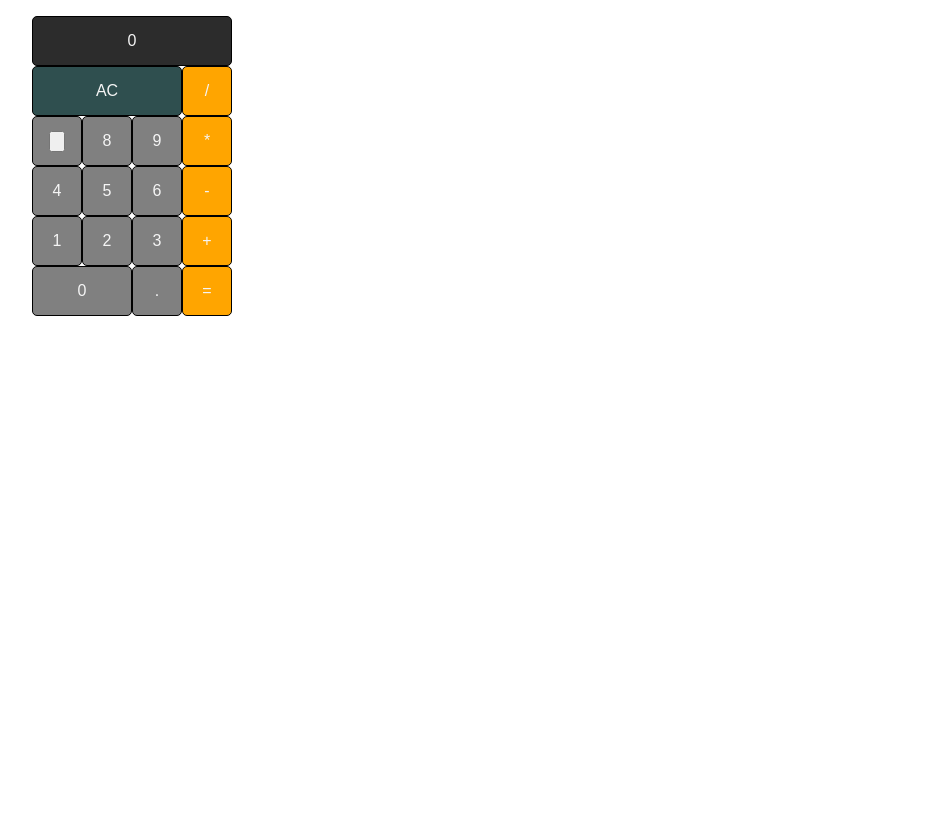
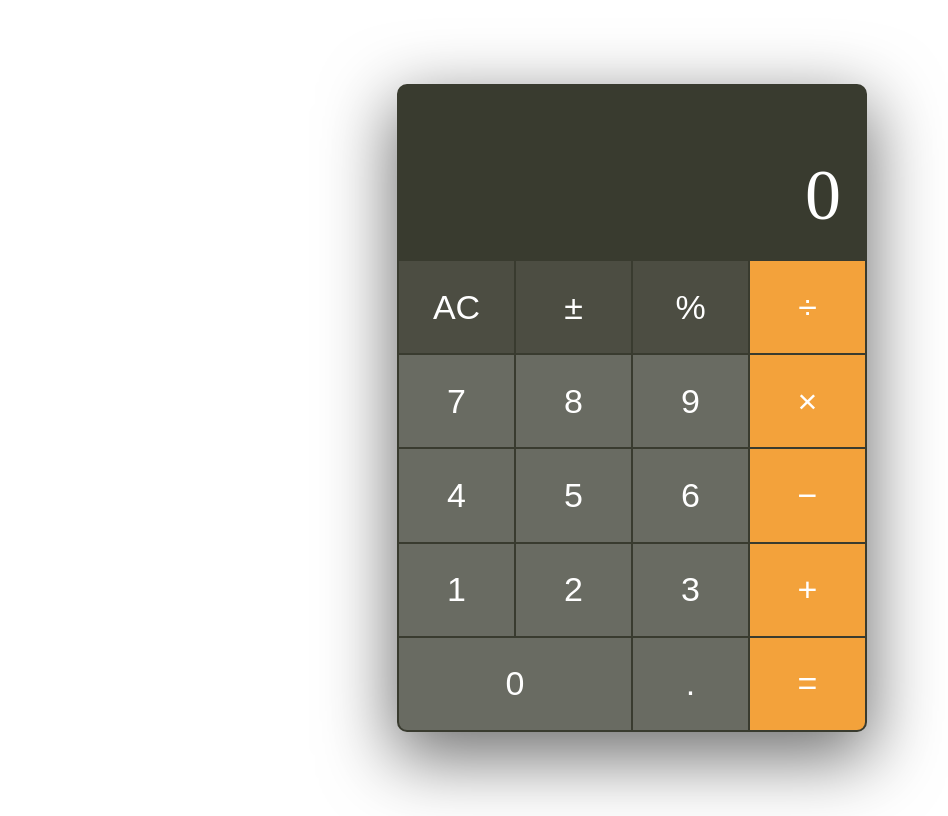
Before and after one commit to jlmdev/react-calculator, a React (Create React App) app: page / in a window 1280 px wide. Shown: the whole page, without its empty margins (8-956 px from the left). Built offline with nearby package versions, Linux system fonts and the light colour scheme; the HTML template or start-up script is replaced by a standard one.

Commit message:
imported template

```diff
--- a/src/App.jsx
+++ b/src/App.jsx
@@ -1,47 +1,8 @@
-import React, { useState } from 'react'
-
-function handleClick(event) {
-  console.log('click')
-}
+import React from 'react'
+import { Calculator } from './components/Calculator'
 
 function App() {
-  const [result, setResult] = useState(0)
-  const [firstOperandArray, setFirstOperandArray] = useState([])
-  const [secondOperandArray, setSecondOperandArray] = useState([])
-  const [enableSecondOperandArray, setEnableSecondOperandArray] = useState(
-    false
-  )
-  const [operators, setOperators] = useState([])
-  const [display, setDisplay] = useState(0)
-  const digits = [0, 1, 2, 3, 4, 5, 6, 7, 8, 9]
-  const operatorButtons = ['/', '*', '-', '+']
-
-  return (
-    <div>
-      <ul className="calculatorDisplay">
-        <li className="readout">{display}</li>
-        <li className="clear">AC</li>
-        <li className="operatorButton">/</li>
-        <li className="digitButton">
-          <input type="button" onClick={handleClick} />
-        </li>
-        <li className="digitButton">8</li>
-        <li className="digitButton">9</li>
-        <li className="operatorButton">*</li>
-        <li className="digitButton">4</li>
-        <li className="digitButton">5</li>
-        <li className="digitButton">6</li>
-        <li className="operatorButton">-</li>
-        <li className="digitButton">1</li>
-        <li className="digitButton">2</li>
-        <li className="digitButton">3</li>
-        <li className="operatorButton">+</li>
-        <li className="zeroButton">0</li>
-        <li className="digitButton">.</li>
-        <li className="operatorButton">=</li>
-      </ul>
-    </div>
-  )
+  return <Calculator />
 }
 
 export default App
--- /dev/null
+++ b/src/components/Calculator.jsx
@@ -0,0 +1,33 @@
+
+import React from 'react'
+
+export function Calculator() {
+  return (
+    <main>
+      <div className="calculator">
+        <div className="display">0</div>
+        <div className="buttons">
+          <button className="button fn">AC</button>
+          <button className="button fn">&#177;</button>
+          <button className="button fn">&#37;</button>
+          <button className="button op">&#247;</button>
+          <button className="button">7</button>
+          <button className="button">8</button>
+          <button className="button">9</button>
+          <button className="button op">&#215;</button>
+          <button className="button">4</button>
+          <button className="button">5</button>
+          <button className="button">6</button>
+          <button className="button op">&#8722;</button>
+          <button className="button">1</button>
+          <button className="button">2</button>
+          <button className="button">3</button>
+          <button className="button op">&#43;</button>
+          <button className="button x2">0</button>
+          <button className="button">.</button>
+          <button className="button op">&#61;</button>
+        </div>
+      </div>
+    </main>
+  )
+}
--- a/src/index.scss
+++ b/src/index.scss
@@ -1,57 +1,57 @@
-:root {
-  font: 16px / 1 sans-serif;
-}
-
-html {
-  height: 100%;
-}
-
-body {
-  margin: 0;
-  min-height: 100%;
-}
-
-.calculatorDisplay {
-  list-style: none;
-  display: grid;
-  grid-template-columns: 50px 50px 50px 50px;
-  grid-template-rows: 50px 50px 50px 50px 50px 50px;
-}
-
-.calculatorDisplay li {
+main {
+  height: 100vh;
   display: flex;
   justify-content: center;
   align-items: center;
-  border: 1px solid black;
-  border-radius: 5px;
-  color: whitesmoke;
 }
-
-.calculatorDisplay .readout {
-  grid-area: 1/1/1/5;
-  background-color: rgb(44, 44, 44);
+.calculator {
+  height: 644px;
+  width: 466px;
+  background-color: #393b2f;
+  box-shadow: 0 22px 70px 4px rgba(0, 0, 0, 0.56);
+  border-radius: 10px;
+  overflow: hidden;
+  padding: 2px;
+  display: flex;
+  flex-direction: column;
+}
+.display {
+  margin-top: 44px;
+  padding: 24px;
+  font-size: 72px;
   text-align: right;
+  color: white;
 }
-
-.clear {
-  grid-area: 2/1/2/4;
-  background-color: darkslategray;
+.buttons {
+  flex: 1;
+  display: grid;
+  grid-template-columns: repeat(4, 1fr);
+  grid-gap: 2px;
 }
-
-.zeroButton {
-  grid-area: 6/1/6/3;
-  background-color: gray;
+.button {
+  display: flex;
+  border: none;
+  justify-content: center;
+  align-items: center;
+  background-color: #696b62;
+  color: white;
+  font-size: 34px;
 }
-
-.operatorButton {
-  background-color: orange;
+.button:active {
+  opacity: 60%;
 }
-
-.digitButton {
-  background-color: gray;
+.button.x2 {
+  grid-column: span 2;
 }
-
-button {
-  height: 100%;
-  width: 100%;
+.button.fn {
+  background-color: #4c4d42;
 }
+.button.op {
+  background-color: #f3a23b;
+}
+.button:nth-last-child(3) {
+  border-bottom-left-radius: 8px;
+}
+.button:last-child {
+  border-bottom-right-radius: 8px;
+}
```
